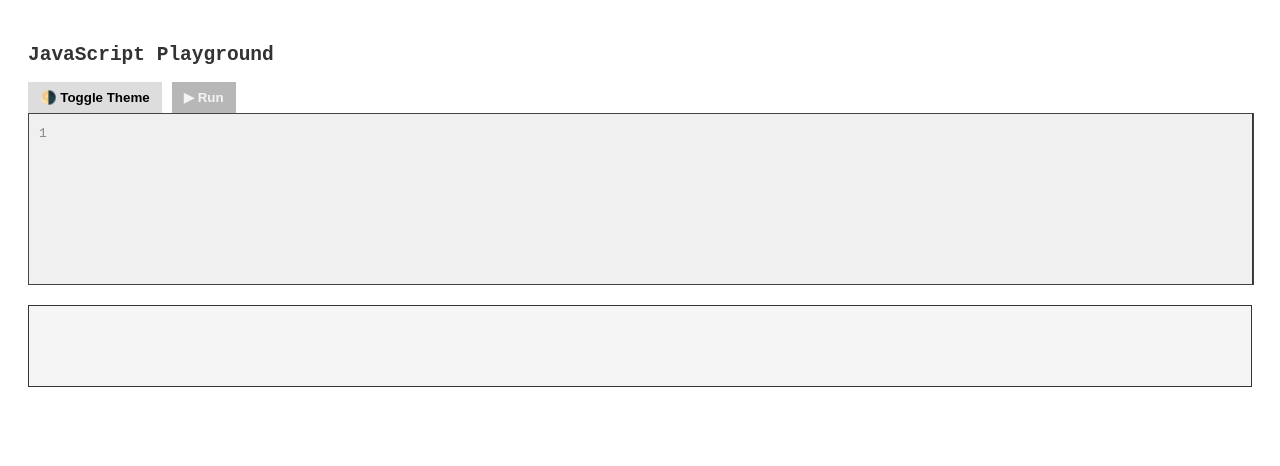
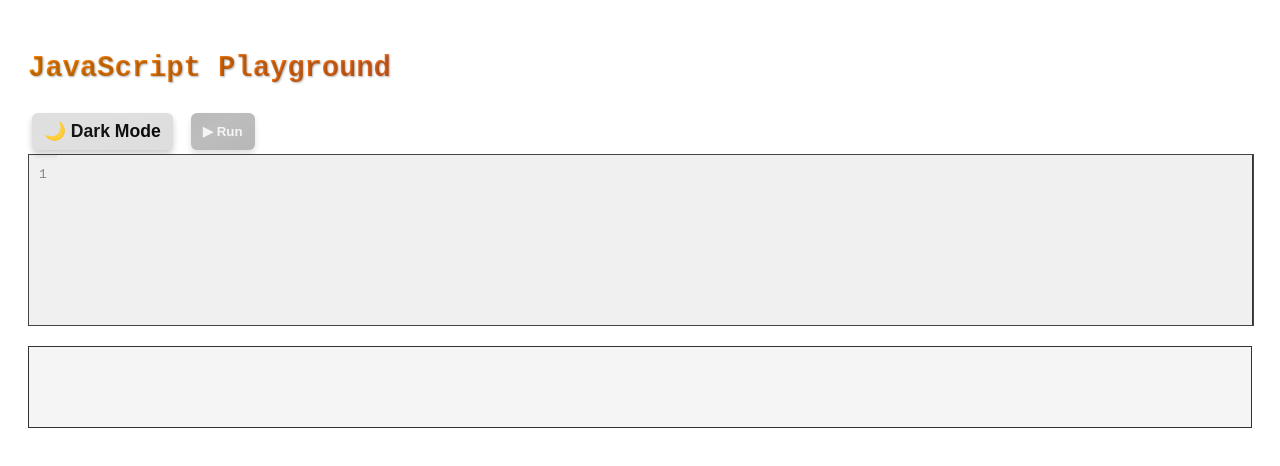
Before and after one commit to kumaratul60/code-editor-playground, a plain HTML site: page index.html in a window 1280 px wide. Both pictures are taken after a click on the button "🌗 Toggle Theme". Drawn offline with Linux system fonts and the light colour scheme.

Commit message:
feat: add toggle theme

```diff
--- a/index.js
+++ b/index.js
@@ -4,6 +4,7 @@ import {
   highlightCurrentLine,
   logOutput,
   runCode,
+  spawnFloatingEmoji,
   toggleRunButton,
   updateLineNumbers,
 } from "./utils/utils.js";
@@ -99,7 +100,22 @@ document.addEventListener("DOMContentLoaded", () => {
   editor.addEventListener("click", () => highlightCurrentLine(editor, lineNumbers));
 
   themeToggle.addEventListener("click", () => {
-    document.body.classList.toggle("light-theme");
+    //  document.body.classList.toggle("light-theme");
+
+    themeToggle.classList.add("rotating");
+
+    const isLight = document.body.classList.contains("light-theme");
+
+    document.body.classList.toggle("light-theme", !isLight);
+    document.body.classList.toggle("dark-theme", isLight);
+
+    themeToggle.textContent = !isLight ? "🌙 Dark Mode" : "☀️ Toggle Theme";
+
+    spawnFloatingEmoji(themeToggle, !isLight ? "🌞" : "🌚");
+
+    setTimeout(() => {
+      themeToggle.classList.remove("rotating");
+    }, 500);
   });
 
   runBtn.addEventListener("click", () => runCode(editor, output));
--- a/styles.css
+++ b/styles.css
@@ -6,6 +6,14 @@ body {
   color: var(--text);
   padding: 20px;
   transition: background 0.2s, color 0.2s;
+}
+
+header h2 {
+  font-size: 1.8rem;
+  background: linear-gradient(to right, #ff8a00, #e52e71);
+  -webkit-background-clip: text;
+  -webkit-text-fill-color: transparent;
+  text-shadow: 1px 1px 2px rgba(0, 0, 0, 0.3);
 }
 
 .editor-wrapper {
@@ -25,6 +33,17 @@ body {
   overflow-x: hidden;
   background: var(--editor-bg);
   border-right: 1px solid #333;
+}
+
+.editor-container::-webkit-scrollbar,
+#output::-webkit-scrollbar {
+  width: 6px;
+}
+
+.editor-container::-webkit-scrollbar-thumb,
+#output::-webkit-scrollbar-thumb {
+  background: #666;
+  border-radius: 10px;
 }
 
 .editor-layer {
@@ -52,11 +71,16 @@ body {
   background: transparent;
   outline: none;
   color: transparent;
-  caret-color: rgb(236, 229, 224);
+  caret-color: var(--caret);
 }
 
 #code-text::selection {
   background: rgba(100, 100, 255, 0.3);
+}
+
+#code-text:focus {
+  box-shadow: inset 0 0 12px rgba(100, 150, 255, 0.2);
+  transition: box-shadow 0.3s ease;
 }
 
 #line-numbers {
@@ -91,7 +115,7 @@ body {
   flex-wrap: wrap;
 }
 
-button {
+/* button {
   background: var(--btn-bg);
   color: var(--btn-text);
   border: none;
@@ -102,6 +126,44 @@ button {
 
 button:hover {
   opacity: 0.8;
+} */
+
+button {
+  background: var(--btn-bg);
+  color: var(--btn-text);
+  border: none;
+  padding: 8px 12px;
+  cursor: pointer;
+  font-weight: bold;
+  border-radius: 6px;
+  box-shadow: 0 4px 6px rgba(0, 0, 0, 0.2);
+  transition: all 0.3s ease;
+  position: relative;
+  overflow: hidden;
+  margin: 4px;
+}
+
+button:hover {
+  transform: translateY(-2px);
+  box-shadow: 0 6px 12px rgba(0, 0, 0, 0.3);
+}
+
+button::after {
+  content: "";
+  position: absolute;
+  top: 0;
+  left: -75%;
+  width: 200%;
+  height: 100%;
+  background: linear-gradient(120deg, transparent, rgba(255, 255, 255, 0.3), transparent);
+  transform: skewX(-45deg);
+  transition: left 0.5s;
+  z-index: 0;
+  opacity: 0.3;
+}
+
+button:hover::after {
+  left: 100%;
 }
 
 button:disabled,
--- a/themes.css
+++ b/themes.css
@@ -6,6 +6,7 @@
   --output-bg: #202020;
   --btn-bg: #444;
   --btn-text: #fff;
+    --caret: rgb(236, 229, 224);
 }
 
 /* Light Theme */
@@ -16,4 +17,14 @@
   --output-bg: #f5f5f5;
   --btn-bg: #ddd;
   --btn-text: #000;
+    --caret: #222;
 }
+
+#theme-toggle {
+  transition: transform 0.5s ease, background 0.3s, color 0.3s;
+  font-size: 1.1rem;
+}
+
+#theme-toggle.rotating {
+  transform: rotate(360deg);
+}
--- a/utils/utils.js
+++ b/utils/utils.js
@@ -8,6 +8,34 @@ export function markdownToHTML(text) {
     .replace(/`(.*?)`/gim, "<code>$1</code>")
     .replace(/\n$/gim, "<br />");
 }
+
+export function spawnFloatingEmoji(targetBtn, emojiChar = "☀️") {
+  const emoji = document.createElement("div");
+  const rect = targetBtn.getBoundingClientRect();
+
+  emoji.textContent = emojiChar;
+  emoji.style.position = "absolute";
+  emoji.style.left = `${rect.left + rect.width / 2}px`;
+  emoji.style.top = `${rect.top - 10}px`;
+  emoji.style.transform = "translate(-50%, 0)";
+  emoji.style.fontSize = "22px";
+  emoji.style.opacity = "1";
+  emoji.style.transition = "transform 1s ease-out, opacity 1s ease-out";
+  emoji.style.zIndex = "9999";
+  emoji.style.pointerEvents = "none";
+
+  document.body.appendChild(emoji);
+
+  // Trigger animation
+  setTimeout(() => {
+    emoji.style.transform += " translateY(-40px)";
+    emoji.style.opacity = "0";
+  }, 10);
+
+  // Cleanup
+  setTimeout(() => emoji.remove(), 1100);
+}
+
 
 export function runCode(editor, output) {
   const code = editor.innerText;
```
Also changed, not shown: index.html (+1 -0 lines).
